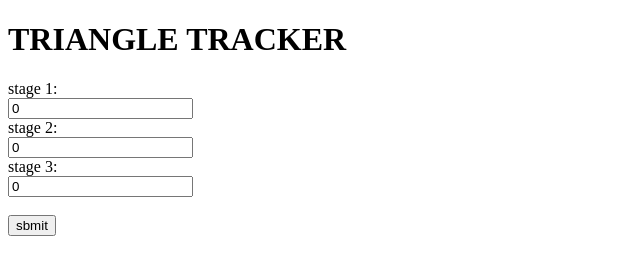
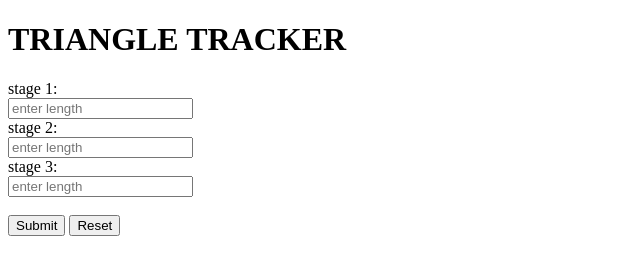
Before and after one commit to Maurice5050/TRIANGLE-TRACKER, a plain HTML site: page index.html in a window 1280 px wide. Shown: the whole page, without its empty margins (0-640 px from the left). Drawn offline with Linux system fonts and the light colour scheme.

Commit message:
add changes in html

```diff
--- a/index.html
+++ b/index.html
@@ -7,16 +7,18 @@
   <body>
 <h1>TRIANGLE TRACKER</h1>
 <form action="/action_page.php">stage 1:<br>
-<input type="text"name="Issosceles" value="0">
+<input type="text"name="Issosceles" value=""  placeholder="enter length">
 <br>
 <form action="/action_page.php">stage 2:<br>
-<input type="text"name="Equilateral"value="0">
+<input type="text"name="Equilateral"value="" placeholder="enter length">
 <br>
 <form action="/action_page.php">stage 3:<br>
-<input type="text"name="Scalene"value="0">
+<input type="text"name="Scalene"value= ""  placeholder="enter length">
 <br><br>
-<input type="submit" value="sbmit">
-<inpu
+
+<button type="button" name="button">Submit</button>
+<button type="reset" name="reset">Reset</button>
+
 </form>
-  </body>
+</body>
 </html>
```
